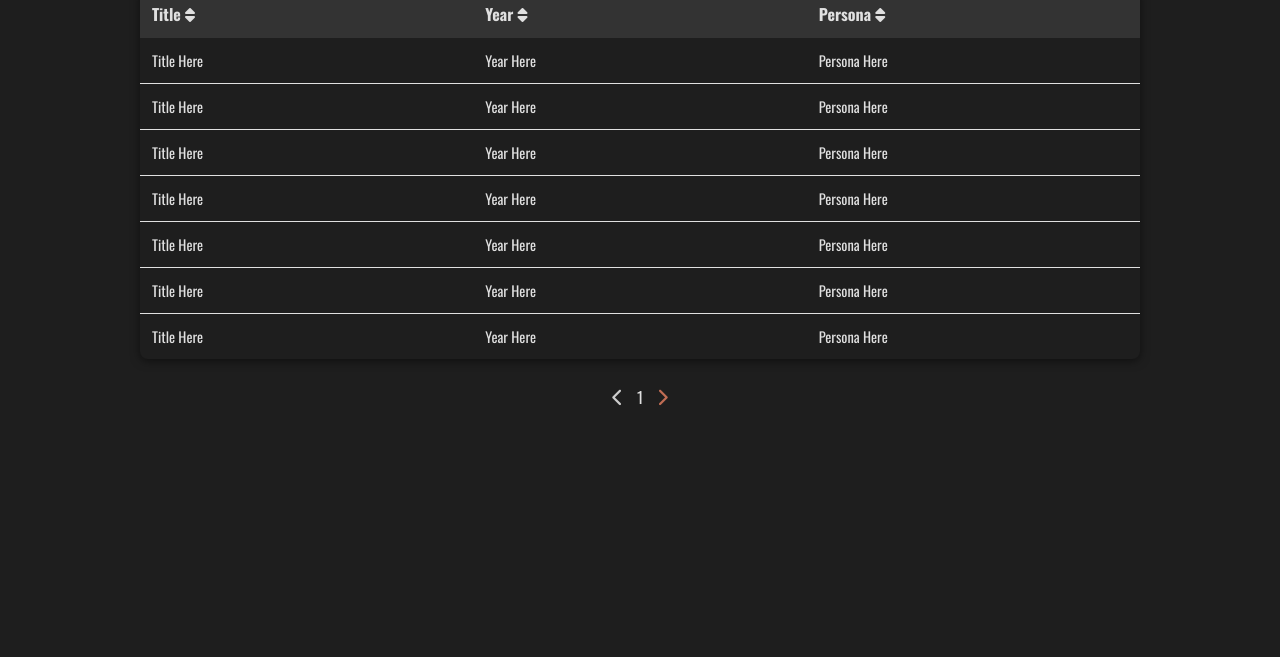
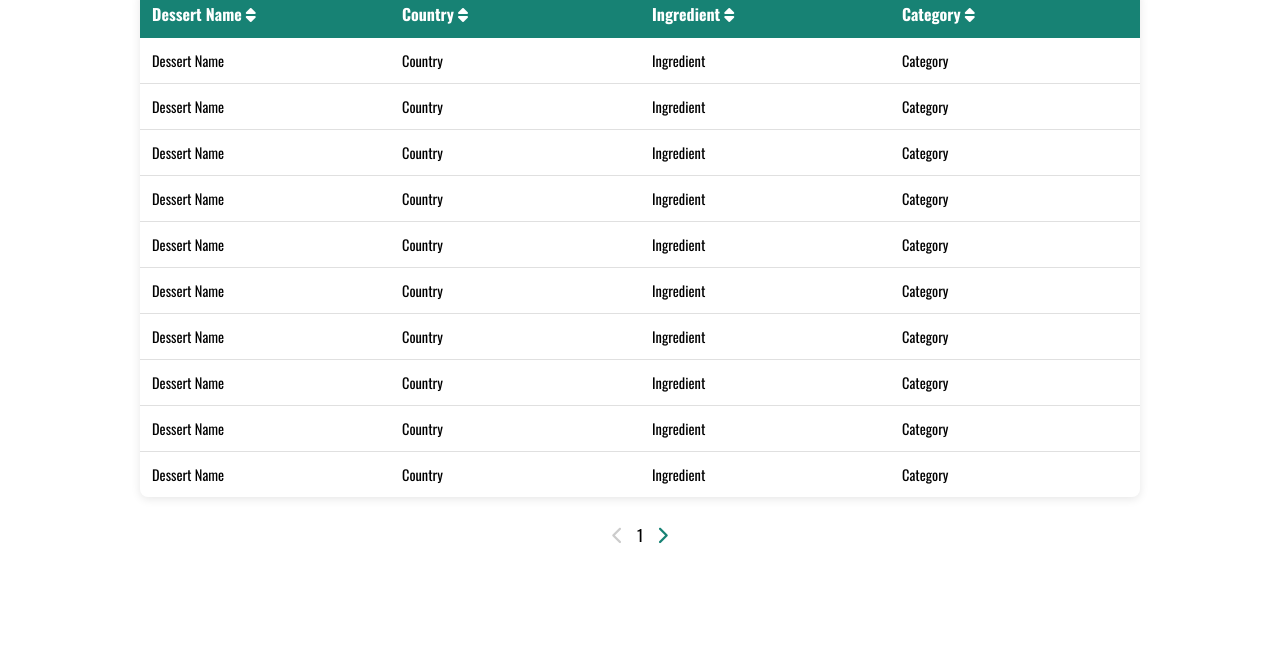
Before and after one commit to MorganEJLA/professional-table, a plain HTML site: page index.html in a window 1280 px wide. Shown: the part 183-840 px from the top of the page. Drawn offline with nearby package versions, Linux system fonts and the light colour scheme.

Commit message:
updated js dark light toggle

```diff
--- a/index.html
+++ b/index.html
@@ -14,13 +14,13 @@
     />
     <link rel="stylesheet" href="style.css" />
   </head>
-  <body class="dark-mode">
+  <body>
     <!-- Dark Mode Toggle-->
     <div class="theme-toggle" id="theme-toggle">Dark Mode</div>
 
     <!-- Container -->
     <div class="container">
-      <h1>Top Bowie Albums</h1>
+      <h1>Dessert Database</h1>
       <!-- Loader -->
       <div class="spinner" id="spinner" hidden>
         <i class="fa-solid fa-cog fa-spin fa-spin-reverse"></i>
@@ -30,52 +30,80 @@
         <thead>
           <tr>
             <th class="title-column">
-              Title <i class="fas fa-sort" id="icon-0"></i>
+              Dessert Name <i class="fas fa-sort" id="icon-0"></i>
             </th>
             <th class="year-column">
-              Year
+              Country
               <i class="fas fa-sort" id="icon-1"></i>
             </th>
             <th class="persona-column">
-              Persona <i class="fas fa-sort" id="icon-2"></i>
+              Ingredient <i class="fas fa-sort" id="icon-2"></i>
+            </th>
+            <th class="persona-column">
+              Category <i class="fas fa-sort" id="icon-2"></i>
             </th>
           </tr>
         </thead>
         <tbody>
           <tr>
-            <td data-label="Title">Title Here</td>
-            <td data-label="Year">Year Here</td>
-            <td data-label="Persona">Persona Here</td>
+            <td data-label="Dessert-Name">Dessert Name</td>
+            <td data-label="Country">Country</td>
+            <td data-label="Featured Ingredient">Ingredient</td>
+            <td data-label="Category">Category</td>
           </tr>
           <tr>
-            <td data-label="Title">Title Here</td>
-            <td data-label="Year">Year Here</td>
-            <td data-label="Persona">Persona Here</td>
+            <td data-label="Dessert-Name">Dessert Name</td>
+            <td data-label="Country">Country</td>
+            <td data-label="Featured Ingredient">Ingredient</td>
+            <td data-label="Category">Category</td>
           </tr>
           <tr>
-            <td data-label="Title">Title Here</td>
-            <td data-label="Year">Year Here</td>
-            <td data-label="Persona">Persona Here</td>
+            <td data-label="Dessert-Name">Dessert Name</td>
+            <td data-label="Country">Country</td>
+            <td data-label="Featured Ingredient">Ingredient</td>
+            <td data-label="Category">Category</td>
           </tr>
           <tr>
-            <td data-label="Title">Title Here</td>
-            <td data-label="Year">Year Here</td>
-            <td data-label="Persona">Persona Here</td>
+            <td data-label="Dessert-Name">Dessert Name</td>
+            <td data-label="Country">Country</td>
+            <td data-label="Featured Ingredient">Ingredient</td>
+            <td data-label="Category">Category</td>
           </tr>
           <tr>
-            <td data-label="Title">Title Here</td>
-            <td data-label="Year">Year Here</td>
-            <td data-label="Persona">Persona Here</td>
+            <td data-label="Dessert-Name">Dessert Name</td>
+            <td data-label="Country">Country</td>
+            <td data-label="Featured Ingredient">Ingredient</td>
+            <td data-label="Category">Category</td>
           </tr>
           <tr>
-            <td data-label="Title">Title Here</td>
-            <td data-label="Year">Year Here</td>
-            <td data-label="Persona">Persona Here</td>
+            <td data-label="Dessert-Name">Dessert Name</td>
+            <td data-label="Country">Country</td>
+            <td data-label="Featured Ingredient">Ingredient</td>
+            <td data-label="Category">Category</td>
           </tr>
           <tr>
-            <td data-label="Title">Title Here</td>
-            <td data-label="Year">Year Here</td>
-            <td data-label="Persona">Persona Here</td>
+            <td data-label="Dessert-Name">Dessert Name</td>
+            <td data-label="Country">Country</td>
+            <td data-label="Featured Ingredient">Ingredient</td>
+            <td data-label="Category">Category</td>
+          </tr>
+          <tr>
+            <td data-label="Dessert-Name">Dessert Name</td>
+            <td data-label="Country">Country</td>
+            <td data-label="Featured Ingredient">Ingredient</td>
+            <td data-label="Category">Category</td>
+          </tr>
+          <tr>
+            <td data-label="Dessert-Name">Dessert Name</td>
+            <td data-label="Country">Country</td>
+            <td data-label="Featured Ingredient">Ingredient</td>
+            <td data-label="Category">Category</td>
+          </tr>
+          <tr>
+            <td data-label="Dessert-Name">Dessert Name</td>
+            <td data-label="Country">Country</td>
+            <td data-label="Featured Ingredient">Ingredient</td>
+            <td data-label="Category">Category</td>
           </tr>
         </tbody>
       </table>
--- a/script.js
+++ b/script.js
@@ -0,0 +1,28 @@
+// Dark Mode Functionality --------------------------- //
+
+const themeToggle = document.getElementById("theme-toggle");
+const body = document.body;
+
+// Check if dark mode is preferred or previously chosen
+
+const isDarkMode = localStorage.getItem("dark-mode") === "true";
+
+//Set Initial Mode
+if (isDarkMode) {
+  body.classList.add("dark-mode");
+  themeToggle.innerText = "Light Mode";
+}
+
+// Toggle Dark mode and update text
+themeToggle.addEventListener("click", () => {
+  if (body.classList.contains("dark-mode")) {
+    body.style.transition = "background-color 0.3s, color 0.3s";
+    body.classList.remove("dark-mode");
+    themeToggle.innerText = "Dark Mode";
+    localStorage.setItem("dark-mode", "false");
+  } else {
+    body.classList.add("dark-mode");
+    themeToggle.innerText = "Light Mode";
+    localStorage.setItem("dark-mode", "true");
+  }
+});
--- a/style.css
+++ b/style.css
@@ -1,19 +1,19 @@
 @import url("https://fonts.googleapis.com/css2?family=Oswald:wght@200..700&display=swap");
 
 :root {
-  --primary-color: #c8390e;
+  --primary-color: #178274;
   --background-color: #fff;
   --text-color: #000;
   --alt-text-color: #fff;
-  --header-color: #9a4b34;
-  --header-hover-color: #c8390e;
+  --header-color: #178274;
+  --header-hover-color: #7fefe0;
   --table-hover-bg: #f5f5f5;
   --even-row-bg: #f2f2f2;
   --box-shadow: 0 2px 10px rgba(0, 0, 0, 0.1);
 }
 
 .dark-mode {
-  --primary-color: #c06d54;
+  --primary-color: #178274;
   --background-color: #1e1e1e;
   --text-color: #e0e0e0;
   --alt-text-color: #e0e0e0;
@@ -171,4 +171,19 @@ tr:hover {
   tr:nth-child(even):hover {
     background-color: var(--table-hover-bg);
   }
+  td {
+    position: relative;
+    padding-left: 50px;
+    text-align: right;
+  }
+  td:not(:last-of-type) {
+    border-bottom: 1px solid #e0e0e0;
+  }
+
+  td::before {
+    content: attr(data-label);
+    position: absolute;
+    left: 15px;
+    font-weight: bold;
+  }
 }
```
